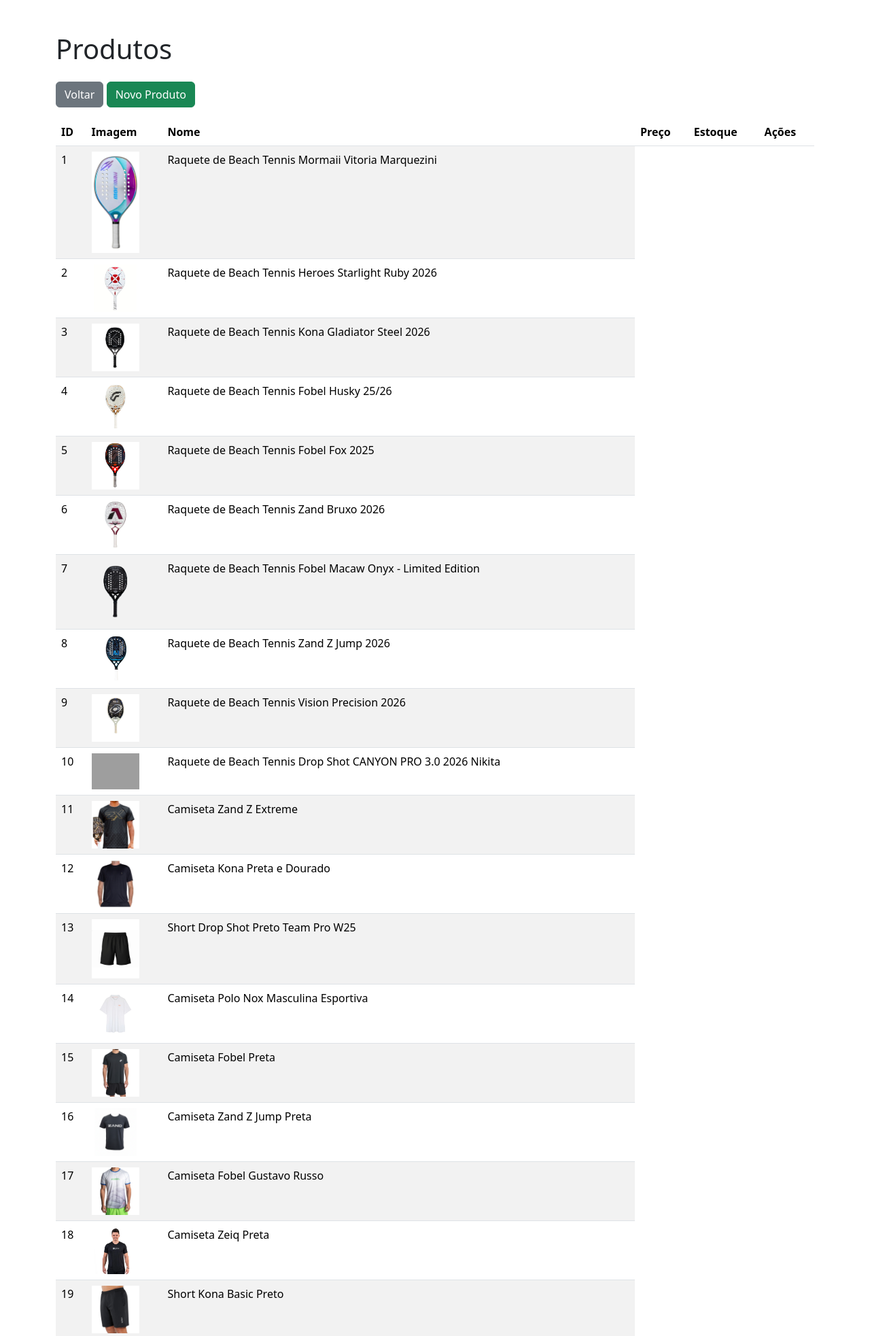
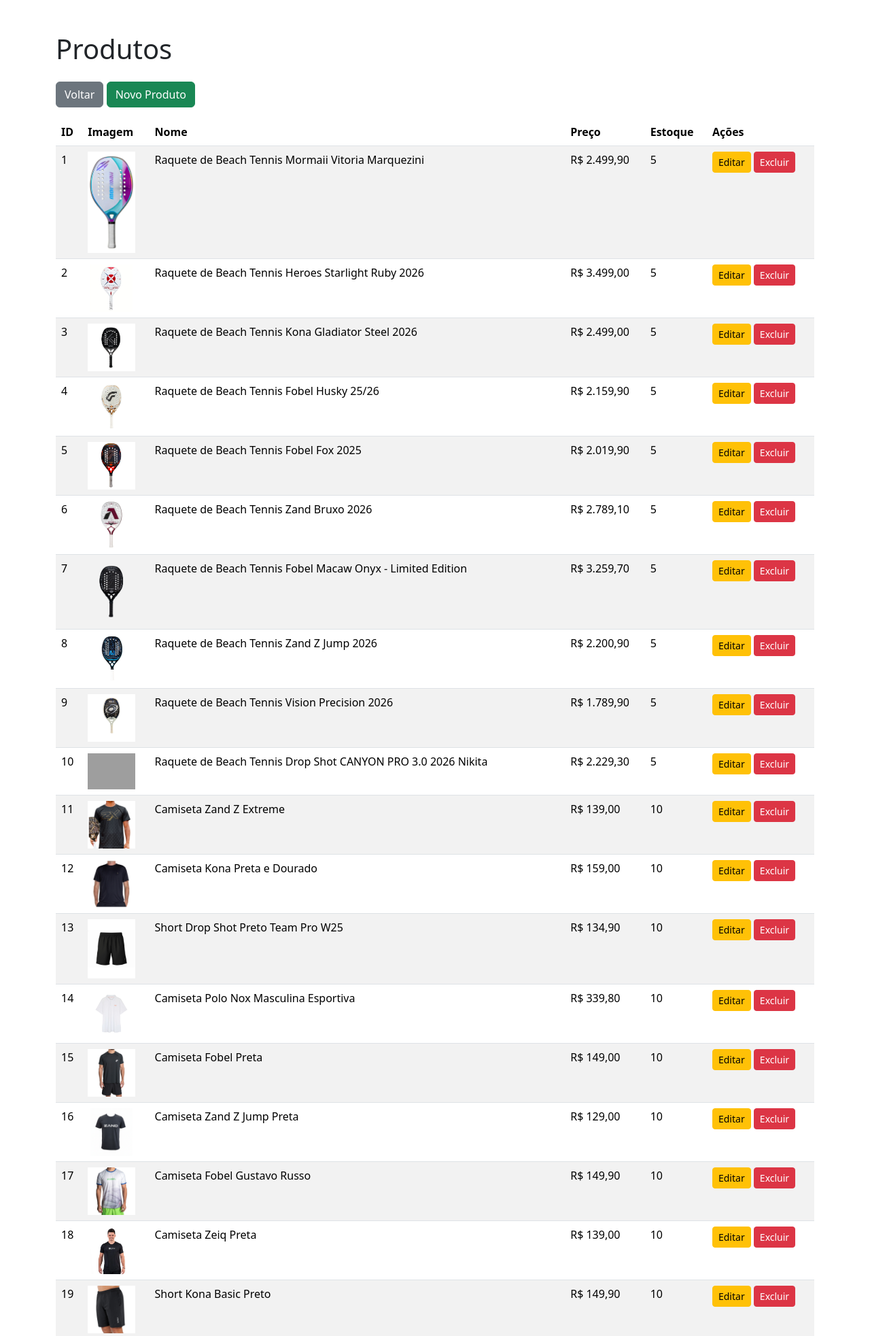
Before and after one commit to felipezwx/ProjetoAdmin, a PHP site: page /admin/produtos/listar.php in a window 1280 px wide. Shown: the top 1965 px of the page at 68% size. Run offline with PHP 8.4, Linux system fonts and the light colour scheme; data comes from the database, SQL or seed files in the repository; grey boxes are pictures that could not be loaded.

Commit message:
finalizando a parte de lista

```diff
--- a/admin/produtos/listar.php
+++ b/admin/produtos/listar.php
@@ -81,6 +81,32 @@ $resultado = $conn->query($sql);
 
                         </td>
 
+                        <td>
+
+                            R$
+                            <?php echo number_format($produto['preco'], 2, ',', '.'); ?>
+
+                        </td>
+
+
+                        <td>
+                            <?php echo $produto['estoque']; ?>
+                        </td>
+
+
+                        <td>
+
+                            <a href="editar.php?id=<?php echo $produto['id_produto']; ?>" class="btn btn-warning btn-sm">
+                                Editar
+                            </a>
+
+
+                            <a href="excluir.php?id=<?php echo $produto['id_produto']; ?>" class="btn btn-danger btn-sm">
+                                Excluir
+                            </a>
+
+                        </td>
+
                     </tr>
 
                 <?php } ?>
```
